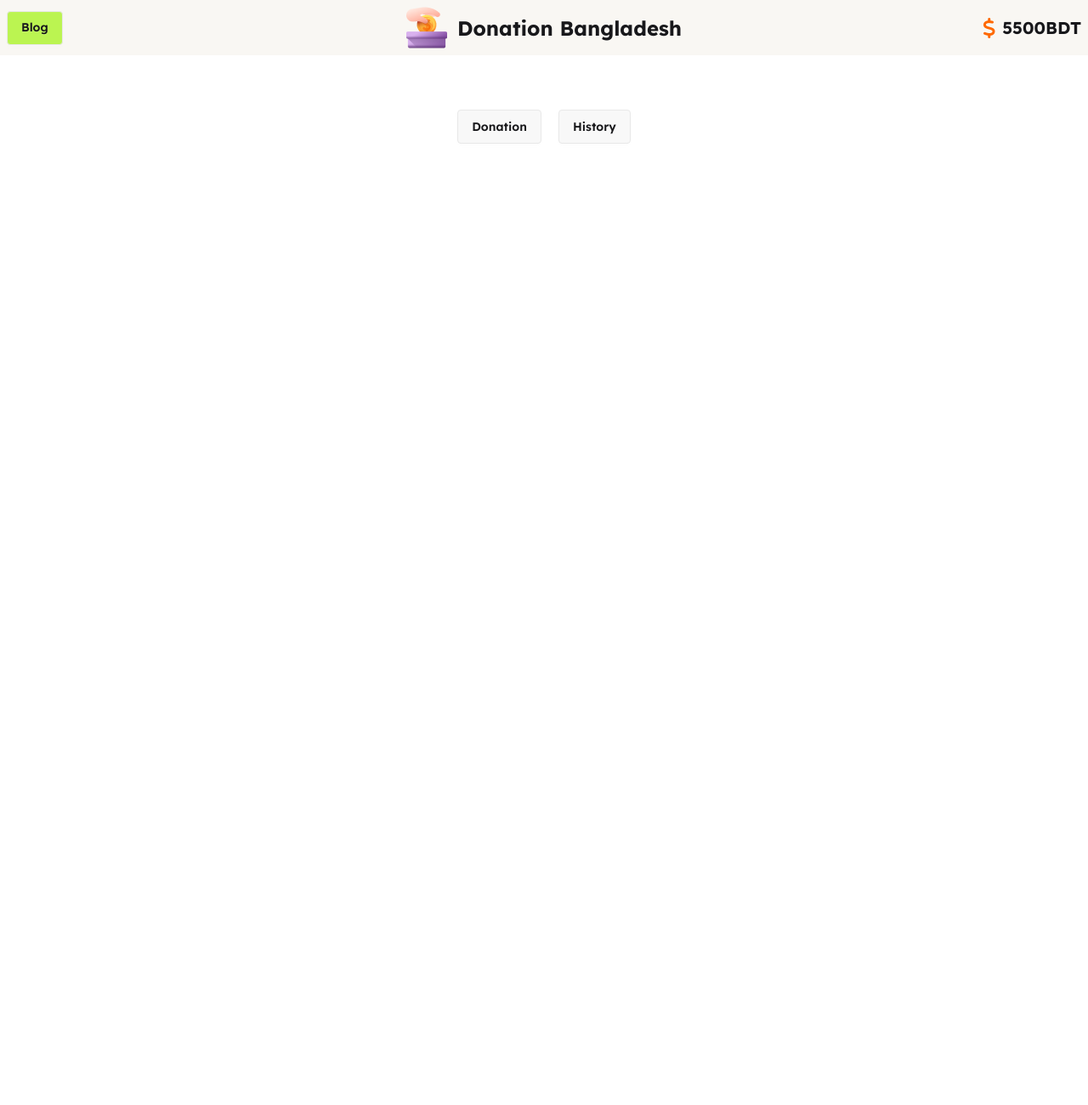
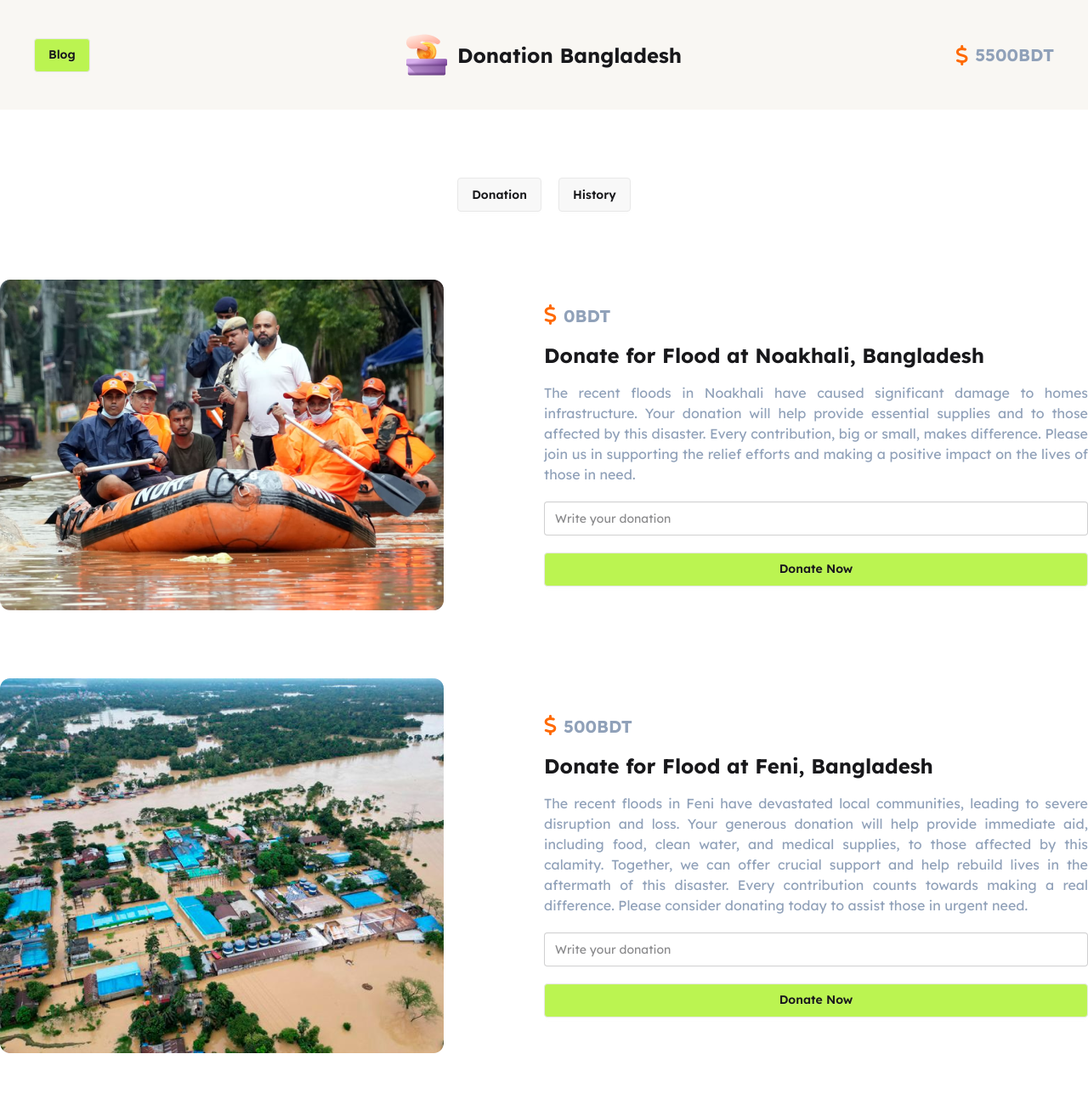
Before and after one commit to ShahariarSohan/donate-now, a plain HTML site: page index.html in a window 1280 px wide. Shown: the top 1300 px of the page at 85% size. Before the commit the page ends 800 px from the top, so only its background shows below. Drawn offline with nearby package versions, Linux system fonts and the light colour scheme.

Commit message:
donation section added

```diff
--- a/index.html
+++ b/index.html
@@ -1,5 +1,5 @@
 <!DOCTYPE html>
-<html lang="en">
+<html lang="en" data-theme="light">
   <head>
     <meta charset="UTF-8" />
     <meta name="viewport" content="width=device-width, initial-scale=1.0" />
@@ -47,10 +47,10 @@
     </style>
   </head>
   <body class="lexend">
-    <header>
+    <header">
       <!-- navbar start -->
-      <nav class="sticky top-0">
-        <div class="navbar bg-[#F9F7F3]">
+      <nav>
+        <div class="navbar bg-[#F9F7F3] p-10">
           <div class="navbar-start">
             <div>
               <button class="btn bg-lime-300">Blog</button>
@@ -64,10 +64,10 @@
           </div>
           <div class="navbar-end space-x-2">
             <i class="fa-solid fa-dollar-sign text-orange-500 text-2xl"></i>
-            <h3 class="text-xl font-bold"><span>5500</span>BDT</h3>
+            <h3 class="text-xl font-bold text-slate-400"><span>5500</span>BDT</h3>
           </div>
         </div>
-        <div class="flex justify-center items-center mt-16 mb-10 gap-5">
+        <div class="flex justify-center items-center mt-20 mb-20 gap-5">
           <div>
             <button class="btn hover:bg-lime-300">Donation</button>
           </div>
@@ -78,7 +78,100 @@
       </nav>
       <!-- navbar end -->
     </header>
-    <main></main>
+    <main class="max-w-screen-xl mx-auto space-y-20">
+      <!-- donation container 1-->
+      <div class="flex items-center">
+        <!--fund image -->
+        <div class="flex-1">
+          <img src="assets/noakhali.png" alt="" />
+        </div>
+        <!--fund content -->
+        <div class="text-start flex-1 space-y-4">
+          <!-- fund balance -->
+          <div class="flex space-x-2">
+            <i class="fa-solid fa-dollar-sign text-orange-500 text-2xl"></i>
+            <h3 class="text-xl font-bold text-slate-400"><span>0</span>BDT</h3>
+          </div>
+          <h1 class="font-bold text-2xl">
+            Donate for Flood at Noakhali, Bangladesh
+          </h1>
+          <p class="text-slate-400 text-justify">
+            The recent floods in Noakhali have caused significant damage to
+            homes infrastructure. Your donation will help provide essential
+            supplies and to those affected by this disaster. Every contribution,
+            big or small, makes difference. Please join us in supporting the
+            relief efforts and making a positive impact on the lives of those in
+            need.
+          </p>
+          <fieldset class="fieldset">
+            <input
+              type="text"
+              class="input w-full"
+              placeholder="Write your donation"
+            />
+          </fieldset>
+          <button class="btn bg-lime-300 w-full">Donate Now</button>
+        </div>
+      </div>
+      <!-- donation container 2-->
+      <div class="flex items-center">
+        <!--fund image -->
+        <div class="flex-1">
+          <img src="assets/feni.png" alt="" />
+        </div>
+        <!--fund content -->
+        <div class="text-start flex-1 space-y-4">
+          <!-- fund balance -->
+          <div class="flex space-x-2">
+            <i class="fa-solid fa-dollar-sign text-orange-500 text-2xl"></i>
+            <h3 class="text-xl font-bold text-slate-400"><span>500</span>BDT</h3>
+          </div>
+          <h1 class="font-bold text-2xl">
+            Donate for Flood at Feni, Bangladesh
+          </h1>
+          <p class="text-slate-400 text-justify">
+            The recent floods in Feni have devastated local communities, leading to severe disruption and loss. Your generous donation will help provide immediate aid, including food, clean water, and medical supplies, to those affected by this calamity. Together, we can offer crucial support and help rebuild lives in the aftermath of this disaster. Every contribution counts towards making a real difference. Please consider donating today to assist those in urgent need.
+          </p>
+          <fieldset class="fieldset">
+            <input
+              type="text"
+              class="input w-full"
+              placeholder="Write your donation"
+            />
+          </fieldset>
+          <button class="btn bg-lime-300 w-full">Donate Now</button>
+        </div>
+      </div>
+      <!-- donation container 3-->
+      <div class="flex items-center">
+        <!--fund image -->
+        <div class="flex-1">
+          <img src="assets/quota-protest.png" alt="" />
+        </div>
+        <!--fund content -->
+        <div class="text-start flex-1 space-y-4">
+          <!-- fund balance -->
+          <div class="flex space-x-2">
+            <i class="fa-solid fa-dollar-sign text-orange-500 text-2xl"></i>
+            <h3 class="text-xl font-bold text-slate-400"><span>600</span>BDT</h3>
+          </div>
+          <h1 class="font-bold text-2xl">
+            Aid for Injured in the Quota Movement
+          </h1>
+          <p class="text-slate-400 text-justify">
+            The recent Quota movement has resulted in numerous injuries and significant hardship for many individuals. Your support is crucial in providing medical assistance, rehabilitation, and necessary supplies to those affected. By contributing, you help ensure that injured individuals receive the care and support they need during this challenging time. Every donation plays a vital role in alleviating their suffering and aiding in their recovery. Please consider making a donation to support these brave individuals in their time of need.
+          </p>
+          <fieldset class="fieldset">
+            <input
+              type="text"
+              class="input w-full"
+              placeholder="Write your donation"
+            />
+          </fieldset>
+          <button class="btn bg-lime-300 w-full">Donate Now</button>
+        </div>
+      </div>
+    </main>
     <footer></footer>
   </body>
 </html>
```
